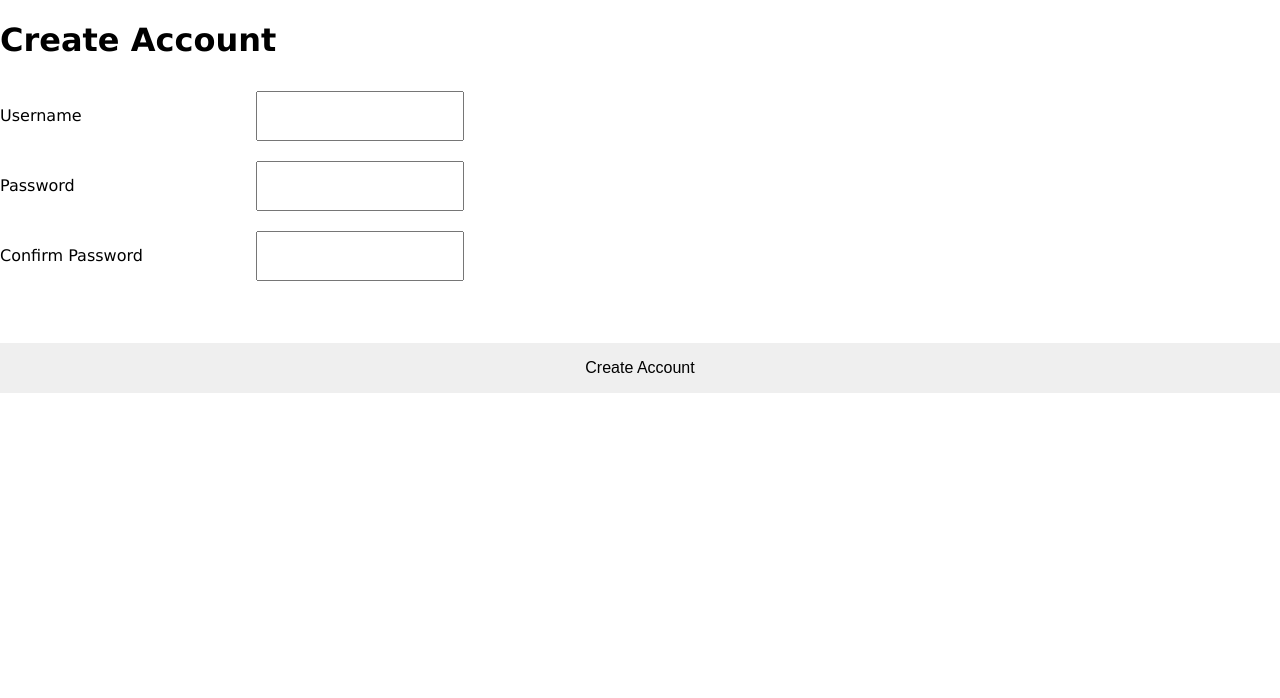
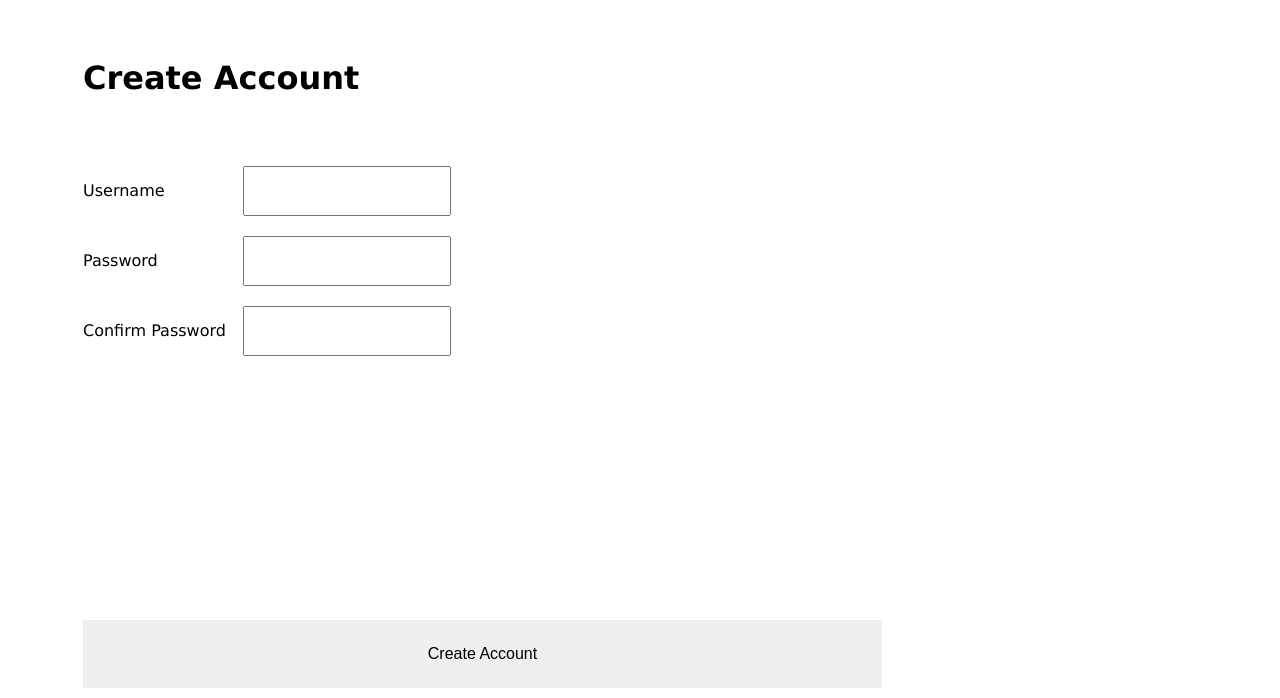
Before and after one commit to hammerhc/Car-Carrier, a Flask app: page /register in a window 1280 px wide. Shown: the part 102-800 px from the top of the page. Run offline with Flask 2, Linux system fonts and the light colour scheme.

Commit message:
Updated Create Account Page
Added Style

```diff
--- a/src/static/css/style.css
+++ b/src/static/css/style.css
@@ -161,7 +161,7 @@ button:hover {
   align-self: flex-start
 }
 
-.carContainer, .userContainer, .roleContainer, .accountContainer, .loginContainer {
+.carContainer, .userContainer, .roleContainer, .accountContainer, .loginContainer, .registerContainer {
   box-sizing: border-box;
   width: 100%;
   height: 100%;
@@ -297,7 +297,7 @@ input {
   grid-area: admin;
 }
 
-#userControlContainer, #roleControlContainer, #accountControlContainer, #loginControlContainer {
+#userControlContainer, #roleControlContainer, #accountControlContainer, #loginControlContainer, #registerControlContainer {
   display: flex;
   flex-direction: row;
   flex-wrap: nowrap;
@@ -308,7 +308,7 @@ input {
   width: 100%;
 }
 
-#userContent, #roleContent, #accountContent, #loginContent {
+#userContent, #roleContent, #accountContent, #loginContent, #registerContent {
   display: flex;
   flex-direction: column;
 }
--- a/src/templates/account/register.html
+++ b/src/templates/account/register.html
@@ -5,8 +5,11 @@
 {% endblock %}
 
 {% block content %}
-<h1>Create Account</h1>
+<div class="registerContainer">
 
+    <h1 class="contentTitle">Create Account</h1>
+
+    <div id="registerContent" class="main">
         <div class="formGroup">
             <label for="inputUsername">Username</label>
             <input id="inputUsername" type="text">
@@ -21,11 +24,14 @@
             <label for="inputPassword2">Confirm Password</label>
             <input id="inputPassword2" type="password">
         </div>
-
         <div id="errorbox" class="formGroup">
             <p id="errorMessage"></p>
         </div>
+    </div>
 
+    <div id="registerControlContainer" class="controlsContainer">
         <button id="registerButton" class="formButton" onclick="createAccount(event)">Create Account</button>
+    </div>
 
+</div>
 {% endblock %}
```
Lines whose indentation alone changed are shown as unchanged.
